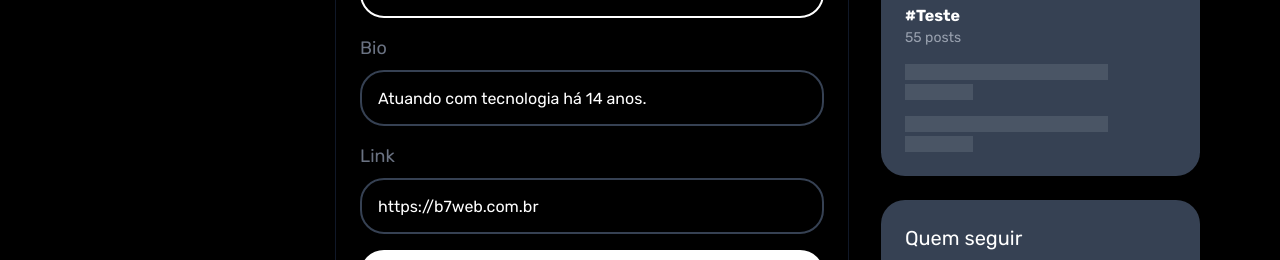
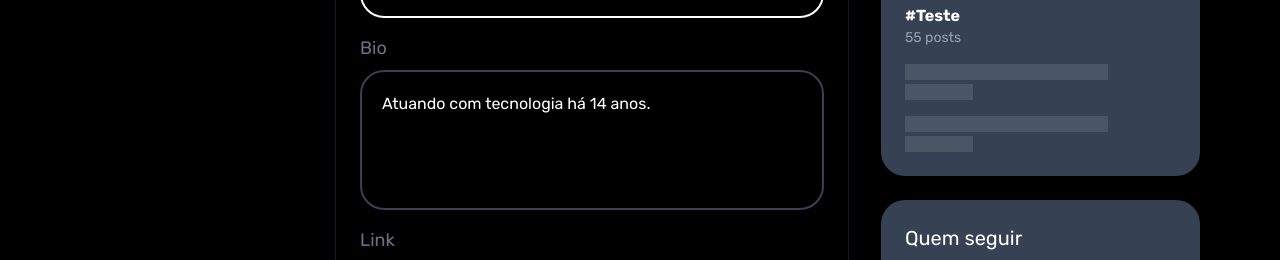
Before and after one commit to Baggio25/b7-clone-x, a Next.js app: page /baggio/edit in a window 1280 px wide. Shown: the part 356-616 px from the top of the page. Built offline with nearby package versions, Linux system fonts and the light colour scheme.

Commit message:
feat: add textarea

```diff
--- a/src/app/(ui)/[slug]/edit/page.tsx
+++ b/src/app/(ui)/[slug]/edit/page.tsx
@@ -2,6 +2,7 @@ import ProfileFeed from "@/app/components/profile/profile-feed";
 import Button from "@/app/components/ui/button";
 import GeneralHeader from "@/app/components/ui/general-header";
 import Input from "@/app/components/ui/input";
+import TextArea from "@/app/components/ui/text-area";
 import { user } from "@/data/user";
 import { faCamera, faLink, faXmark } from "@fortawesome/free-solid-svg-icons";
 import { FontAwesomeIcon } from "@fortawesome/react-fontawesome";
@@ -48,7 +49,11 @@ const EditPerfilPage = () => {
         </label>
         <label>
           <p className="text-lg text-gray-500 mb-2">Bio</p>
-          <Input placeholder="Informe sua bio" value={user.bio} />
+          <TextArea
+            placeholder="Descreva você mesmo"
+            value={user.bio}
+            rows={4}
+          />
         </label>
         <label>
           <p className="text-lg text-gray-500 mb-2">Link</p>
--- /dev/null
+++ b/src/app/components/ui/text-area.tsx
@@ -0,0 +1,20 @@
+type Props = {
+  placeholder: string;
+  rows: number;
+  value?: string;
+};
+
+const TextArea = ({ placeholder, rows, value }: Props) => {
+  return (
+    <div className="has-focus:border-white flex items-center rounded-3xl border-2 border-gray-700">
+      <textarea
+        className="flex-1 outline-none bg-transparent h-full p-5 resize-none"
+        placeholder={placeholder}
+        rows={rows}
+        value={value}
+      ></textarea>
+    </div>
+  );
+};
+
+export default TextArea;
```
